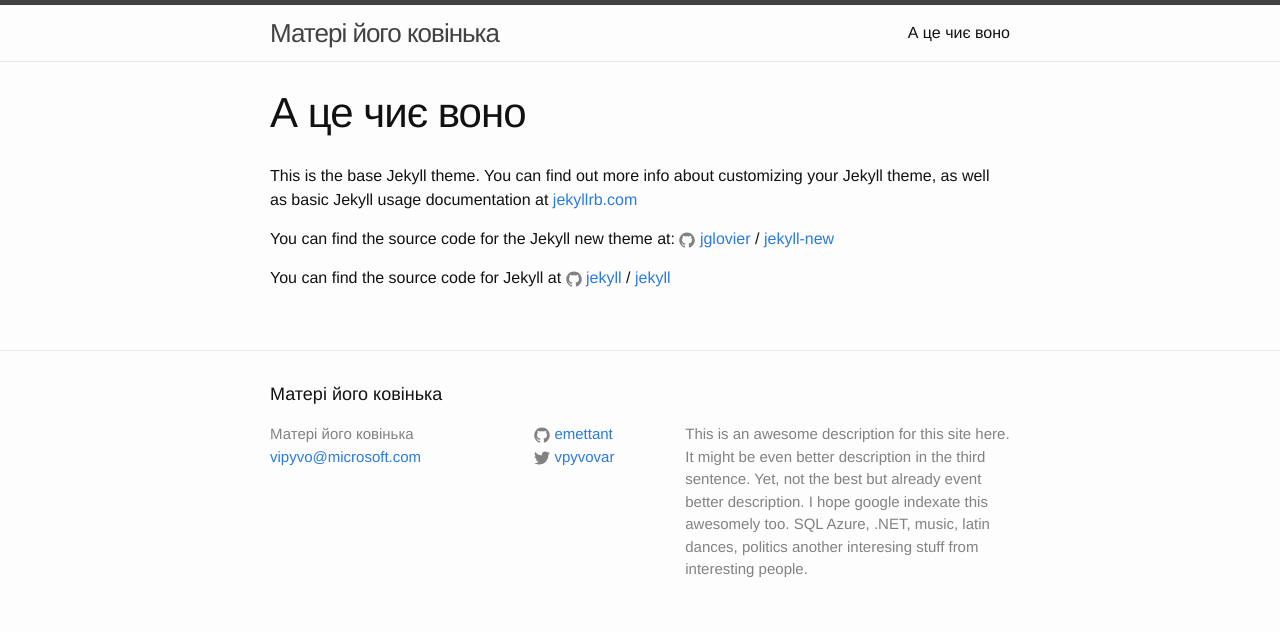
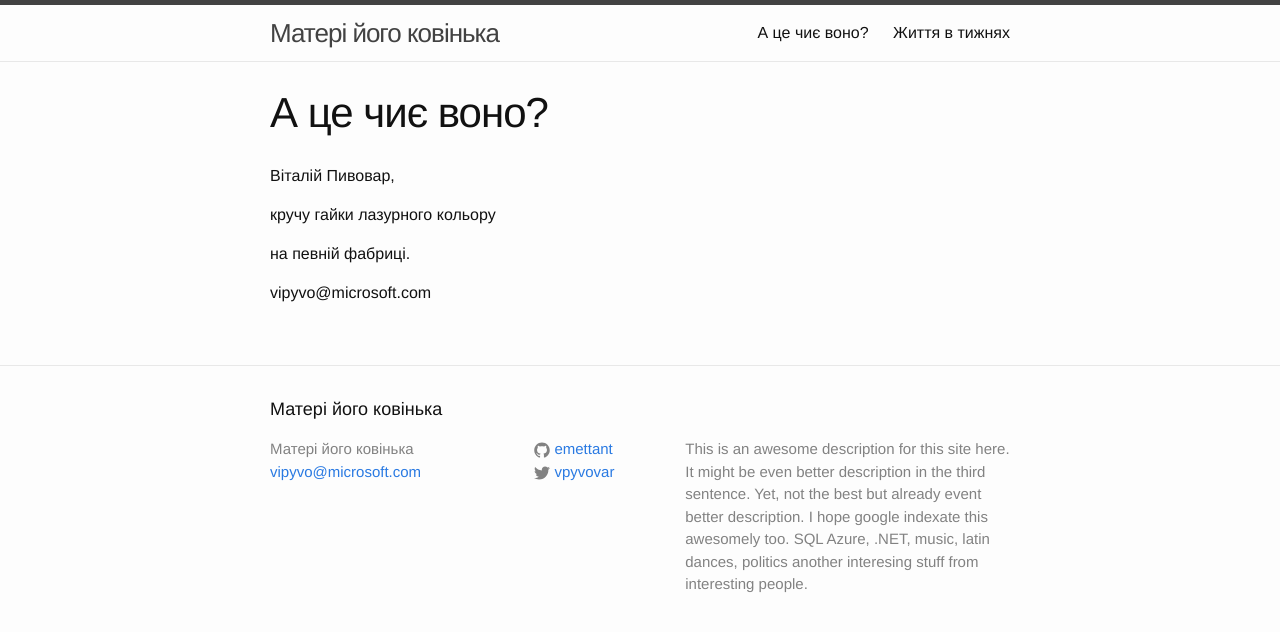
Before and after one commit to Emettant/emettant.github.io, a Jekyll site: the page built from about.md, in a window 1280 px wide. Shown: the top 632 px of the page. Built offline with Jekyll 4.4.1, drawn with Linux system fonts in a browser that asks for light colours.

```diff
--- a/about.md
+++ b/about.md
@@ -1,15 +1,12 @@
 ---
 layout: page
-title: А це чиє воно
+title: А це чиє воно?
 permalink: /about/
 ---
+Віталій Пивовар,
 
-This is the base Jekyll theme. You can find out more info about customizing your Jekyll theme, as well as basic Jekyll usage documentation at [jekyllrb.com](http://jekyllrb.com/)
+кручу гайки лазурного кольору
 
-You can find the source code for the Jekyll new theme at:
-{% include icon-github.html username="jglovier" %} /
-[jekyll-new](https://github.com/jglovier/jekyll-new)
+на певній фабриці.
 
-You can find the source code for Jekyll at
-{% include icon-github.html username="jekyll" %} /
-[jekyll](https://github.com/jekyll/jekyll)
+vipyvo@microsoft.com
--- a/life-in-weeks/public/javascripts/app.js
+++ b/life-in-weeks/public/javascripts/app.js
@@ -1,6 +1,6 @@
 !function() {
-  var DEFAULT_BDAY = '07/07/1986',
-      DEFAULT_LIFE_EXPECTANCY = 90
+  var DEFAULT_BDAY = '08/10/1992',
+      DEFAULT_LIFE_EXPECTANCY = 60
 
   var calculator = new Life.Models.Calculator({})
 
```
Also changed, not shown: _layouts/life-in-weeks.html (renamed from life-in-weeks.html, +4 -4 lines), life-in-weeks.md (added, +7 -0 lines).
